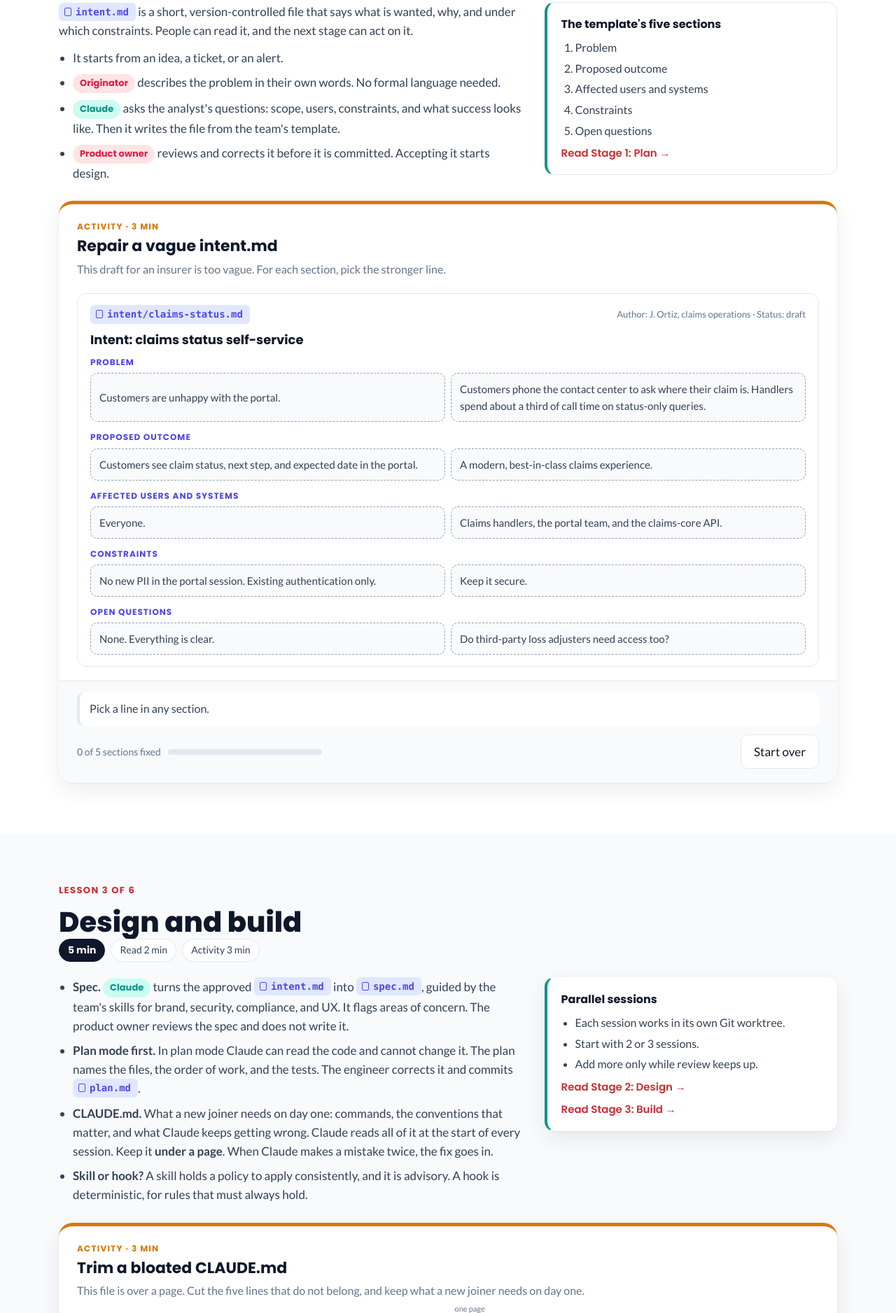
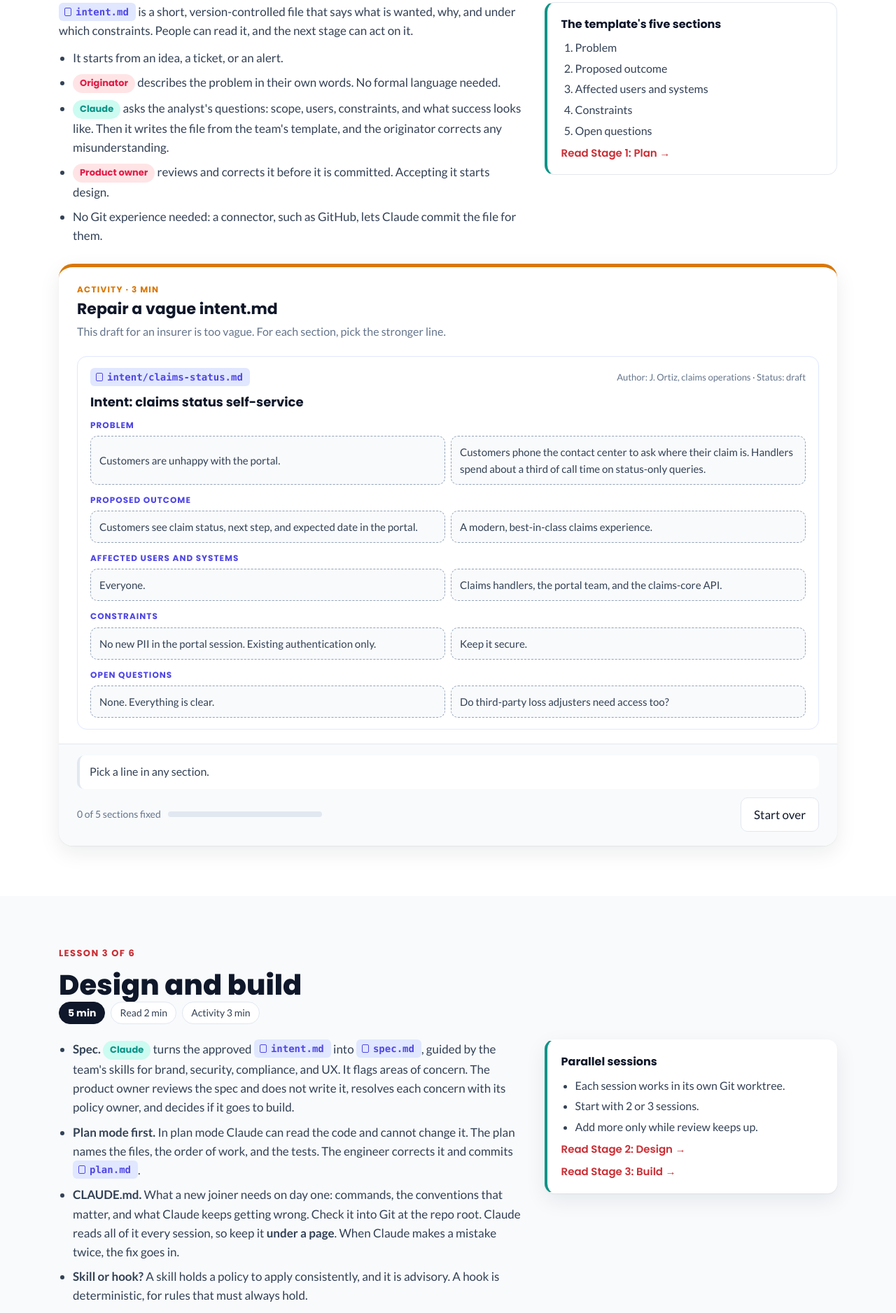
Before and after one commit to bitovi/ai-native-sdlc-playbook, a plain HTML site: page site/training/index.html in a window 1280 px wide. Shown: the part 3135-5012 px from the top of the page at 70% size. Drawn offline with Linux system fonts and the light colour scheme; files that its build step writes are made by us from their sources; files whose address does not match are found by name.

Commit message:
Review training page: close lesson gaps the exam relies on, tighten ambiguous options
Co-Authored-By: Claude Fable 5.2 <noreply@anthropic.com>
Claude-Session: https://claude.ai/code/session_01D9FnatUnvqFqc3AxemKPf7

```diff
--- a/site/training/index.html
+++ b/site/training/index.html
@@ -520,8 +520,9 @@
           <ul class="training-points">
             <li>It starts from an idea, a ticket, or an alert.</li>
             <li><span class="pb-chip human">Originator</span> describes the problem in their own words. No formal language needed.</li>
-            <li><span class="pb-chip agent">Claude</span> asks the analyst's questions: scope, users, constraints, and what success looks like. Then it writes the file from the team's template.</li>
+            <li><span class="pb-chip agent">Claude</span> asks the analyst's questions: scope, users, constraints, and what success looks like. Then it writes the file from the team's template, and the originator corrects any misunderstanding.</li>
             <li><span class="pb-chip human">Product owner</span> reviews and corrects it before it is committed. Accepting it starts design.</li>
+            <li>No Git experience needed: a connector, such as GitHub, lets Claude commit the file for them.</li>
           </ul>
         </div>
         <aside class="training-aside">
@@ -551,9 +552,9 @@
       <div class="training-concept pb-reveal d1">
         <div class="training-concept-main">
           <ul class="training-points">
-            <li><b>Spec.</b> <span class="pb-chip agent">Claude</span> turns the approved <span class="pb-file">intent.md</span> into <span class="pb-file">spec.md</span>, guided by the team's skills for brand, security, compliance, and UX. It flags areas of concern. The product owner reviews the spec and does not write it.</li>
+            <li><b>Spec.</b> <span class="pb-chip agent">Claude</span> turns the approved <span class="pb-file">intent.md</span> into <span class="pb-file">spec.md</span>, guided by the team's skills for brand, security, compliance, and UX. It flags areas of concern. The product owner reviews the spec and does not write it, resolves each concern with its policy owner, and decides if it goes to build.</li>
             <li><b>Plan mode first.</b> In plan mode Claude can read the code and cannot change it. The plan names the files, the order of work, and the tests. The engineer corrects it and commits <span class="pb-file">plan.md</span>.</li>
-            <li><b>CLAUDE.md.</b> What a new joiner needs on day one: commands, the conventions that matter, and what Claude keeps getting wrong. Claude reads all of it at the start of every session. Keep it <b>under a page</b>. When Claude makes a mistake twice, the fix goes in.</li>
+            <li><b>CLAUDE.md.</b> What a new joiner needs on day one: commands, the conventions that matter, and what Claude keeps getting wrong. Check it into Git at the repo root. Claude reads all of it every session, so keep it <b>under a page</b>. When Claude makes a mistake twice, the fix goes in.</li>
             <li><b>Skill or hook?</b> A skill holds a policy to apply consistently, and it is advisory. A hook is deterministic, for rules that must always hold.</li>
           </ul>
         </div>
@@ -618,7 +619,7 @@
             <li><b>AI in PR review.</b> <span class="pb-chip agent">Claude</span> reviews every PR in the passes set in <span class="pb-file">REVIEW.md</span>: bugs, security, and compliance with <span class="pb-file">spec.md</span> and <span class="pb-file">plan.md</span>. It ranks findings as Important or Nit, with at most five nits per review.</li>
             <li>Findings do not approve or block a PR on their own. <span class="pb-chip human">A code owner</span> approves through branch protection. The agent that wrote the code has no way to approve it.</li>
             <li><b>Hooks as approval gates.</b> <span class="pb-chip gate">A hook</span> is a script that runs before Claude acts and can allow, ask, or block. A block names the route to approval.</li>
-            <li><b>CI/CD.</b> Claude runs in the pipeline for judgment steps, in a sandbox. Everything it writes arrives as a PR. Deploy, status, and rollback are tools per environment.</li>
+            <li><b>CI/CD.</b> Claude runs in the pipeline, in a sandbox. Roll it out in order: read-only judgment steps, then write steps that arrive as PRs, then deploy, status, and rollback as MCP tools per environment, then autonomy tiered by environment.</li>
           </ul>
         </div>
         <aside class="training-aside">
@@ -646,12 +647,12 @@
       </div>
       <div class="training-concept pb-reveal d1">
         <div class="training-concept-main">
-          <p>A deterministic script watches one metric. No model is involved in detection. The baseline is the mean of the last 30 days of hourly readings, and sigma (&sigma;) is the standard deviation.</p>
+          <p>A deterministic script watches one metric. It is version controlled and unit tested, and no model is involved in detection. The baseline is the mean of the last 30 days of hourly readings, and sigma (&sigma;) is the standard deviation.</p>
           <ul class="training-points">
             <li><b>1&sigma;:</b> only log. Readings land here often by chance.</li>
             <li><b>2&sigma;:</b> Claude diagnoses, read-only.</li>
             <li><b>3&sigma;:</b> Claude may act, only by opening a PR into the review gate or by running a pre-approved runbook such as rollback.</li>
-            <li><b>Slow drift</b> counts as 2&sigma;: four of the last five readings above 1&sigma;, or eight in a row above the mean.</li>
+            <li><b>Slow drift</b> that may never cross 3&sigma; still counts as 2&sigma;: four of the last five readings above 1&sigma;, or eight in a row above the mean.</li>
             <li>Claude writes its diagnosis as a new <span class="pb-file">intent.md</span>. <span class="pb-chip human">The service owner</span> triages it: fix now, schedule, or dismiss.</li>
           </ul>
         </div>
@@ -683,7 +684,7 @@
           <h2>Now check what stuck</h2>
           <p class="pb-lede" data-training-close-msg>You have 0 of 6 lessons done. You can take the exam at any time.</p>
         </div>
-        <a class="pb-btn red training-close-btn" href="#training-exam">Start the 15 minute exam</a>
+        <a class="pb-btn red training-close-btn" href="#training-exam">Start the 15-minute exam</a>
       </div>
     </div>
   </section>
@@ -1389,7 +1390,7 @@
       why: 'Flagged concerns come first, because they are what an analyst would have escalated. The product owner resolves each one with its policy owner before engineering sees the spec.' },
 
     { id: 'q8', group: 'design', type: 'single',
-      prompt: 'Who does what with {spec.md}?',
+      prompt: 'In the AI-native SDLC, who does what with {spec.md}?',
       options: [
         { id: 'a', text: 'Claude drafts it with the org\'s skills applied. The product owner reviews it and decides if it goes to build.' },
         { id: 'b', text: 'The product owner writes it. Claude approves it.' },
@@ -1466,8 +1467,8 @@
         { id: 'a', text: 'Collect 20 to 50 real tasks from recent work, each with its accepted outcome' },
         { id: 'b', text: 'Run the suite on a schedule and on any change to CLAUDE.md, skills, or hooks' },
         { id: 'c', text: 'Add an eval for each production incident and keep it as a regression test' },
-        { id: 'd', text: 'Add --bare to the claude -p call so runs go faster' },
-        { id: 'e', text: 'Let the agent edit the checks when a case no longer fits' }
+        { id: 'd', text: 'Add --bare to the claude -p call, which skips CLAUDE.md, skills, and hooks, so runs go faster' },
+        { id: 'e', text: 'Let the agent under test edit the checks during a run when it cannot pass them' }
       ],
       answer: ['a', 'b', 'c'],
       why: 'The --bare flag skips CLAUDE.md, skills, and hooks, which are the things under test. The check script fails any run that changes files outside the allowed paths, so the agent cannot rewrite its checks.' },
@@ -1491,7 +1492,7 @@
         { id: 'i3', text: 'Production', answer: 'c3' }
       ],
       choices: [
-        { id: 'c1', text: 'Nobody, the hook allows it' },
+        { id: 'c1', text: 'Nobody: the hook allows it' },
         { id: 'c2', text: 'The engineer, or the approved merge when the pipeline runs on main' },
         { id: 'c3', text: 'The release manager, through an approved change ticket' }
       ],
@@ -1534,7 +1535,7 @@
       options: [
         { id: 'a', text: 'It is deterministic, with no model involved' },
         { id: 'b', text: 'It is version controlled and unit tested' },
-        { id: 'c', text: 'Its drift rules catch slow changes that never cross 3σ' },
+        { id: 'c', text: 'Its drift rules catch slow changes that may never cross 3σ' },
         { id: 'd', text: 'Claude computes the baseline and decides the tier' },
         { id: 'e', text: 'Every reading above 1σ starts a Claude session' }
       ],
```
